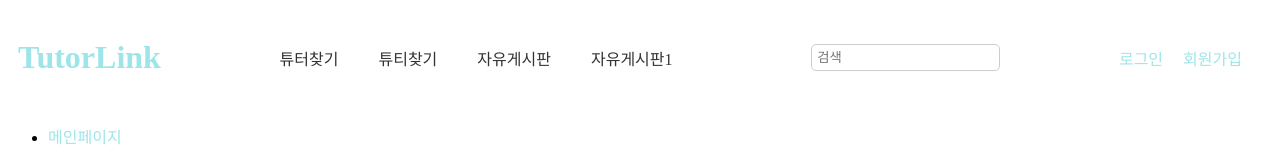
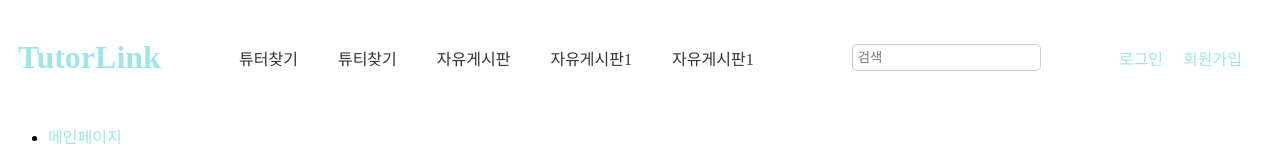
Before and after one commit to ryu-x-kang/kr, a React (Create React App) app: page / in a window 1280 px wide. Shown: the top 151 px of the page. Built offline with nearby package versions, Linux system fonts and the light colour scheme.

Commit message:
세번 쨰 커밋

```diff
--- a/src/components/Header.js
+++ b/src/components/Header.js
@@ -10,6 +10,7 @@ function Header() {
                     <li>튜터찾기</li>
                     <li>튜티찾기</li>
                     <li>자유게시판</li>
+                    <li>자유게시판1</li>
                     <li>자유게시판1</li>
                 </ul>
             </nav>
```
